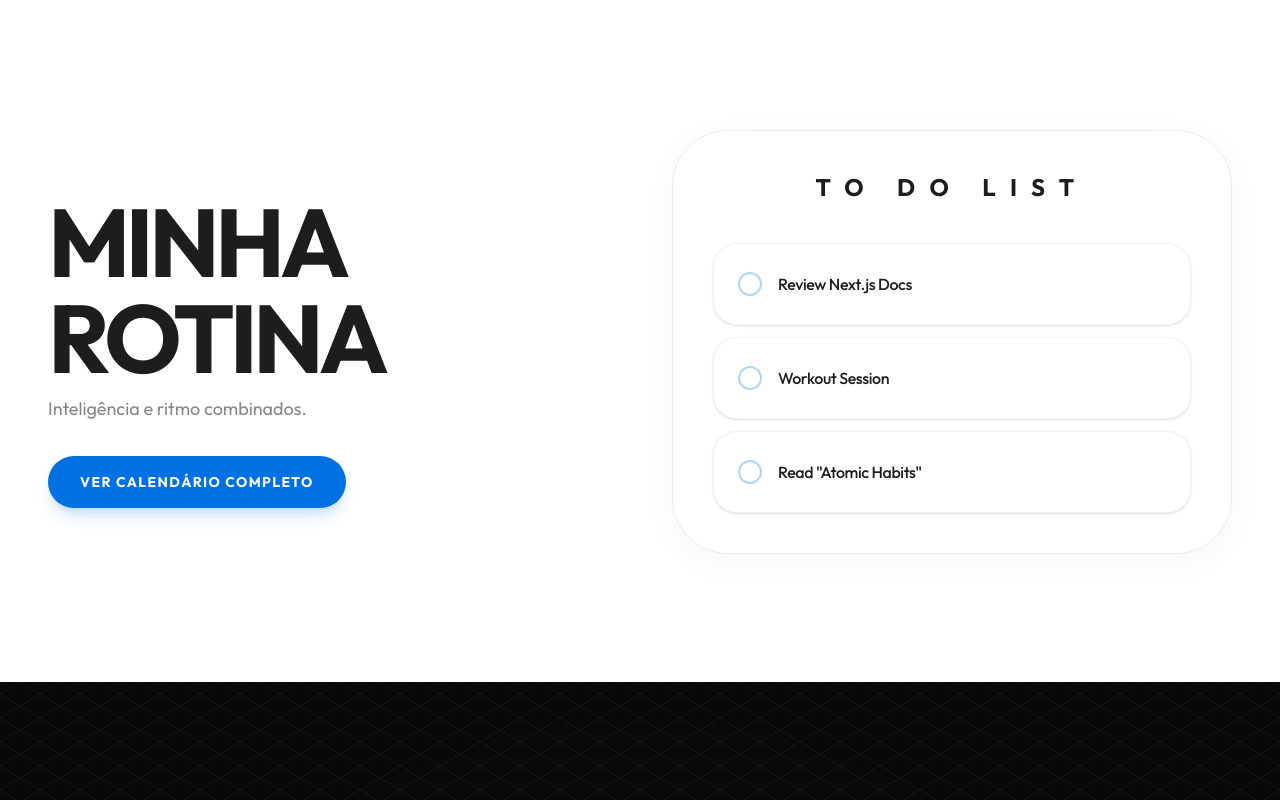
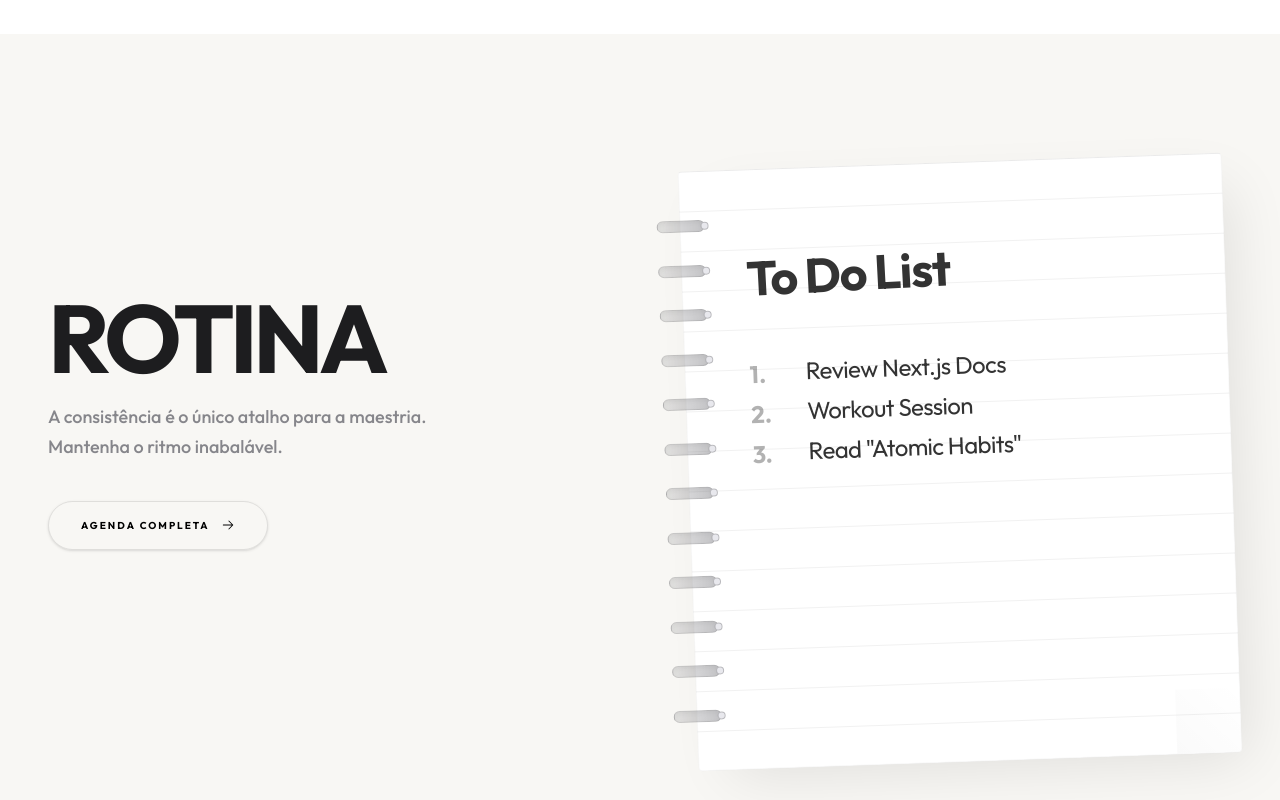
Before and after one commit to charlesmsobreira-cmd/InverseBrainrot, a Next.js app: page / in a window 1280 px wide. Shown: the part 2800-3600 px from the top of the page. Built offline with nearby package versions, Linux system fonts and the light colour scheme; no server answers; the database is empty.

Commit message:
design: implement skeuomorphic spiral notebook for to-do list

```diff
--- a/src/app/layout.tsx
+++ b/src/app/layout.tsx
@@ -1,11 +1,17 @@
 import type { Metadata } from "next";
-import { Outfit } from "next/font/google";
+import { Outfit, Kalam } from "next/font/google";
 import "./globals.css";
 
 const outfit = Outfit({
   subsets: ["latin"],
   variable: "--font-outfit",
   weight: ["300", "400", "500", "600", "700"],
+});
+
+const kalam = Kalam({
+  subsets: ["latin"],
+  variable: "--font-kalam",
+  weight: ["400", "700"],
 });
 
 export const metadata: Metadata = {
@@ -22,7 +28,7 @@ export default function RootLayout({
   children: React.ReactNode;
 }>) {
   return (
-    <html lang="en" className={`${outfit.variable}`}>
+    <html lang="en" className={`${outfit.variable} ${kalam.variable}`}>
       <body className="font-sans antialiased bg-white text-black">
         <div className="min-h-[100dvh] transition-all duration-300">
           {children}
--- a/src/components/SectionsLayout.tsx
+++ b/src/components/SectionsLayout.tsx
@@ -168,53 +168,100 @@ interface RoutineSectionProps {
   deleteTask: (id: string) => void;
 }
 
+// 1. Routine Section — Notebook Aesthetic
 function RoutineSection({ tasks, toggleTask, deleteTask }: RoutineSectionProps) {
   return (
-    <section id="rotina" className="w-full bg-transparent pt-8 pb-32 relative overflow-hidden">
-      <div className="max-w-[1400px] mx-auto px-6 md:px-12 grid grid-cols-1 md:grid-cols-2 gap-16 items-start">
+    <section id="rotina" className="w-full bg-[#f8f7f4] py-32 border-b border-black/[0.04] relative overflow-hidden">
+      <div className="max-w-[1400px] mx-auto px-6 md:px-12 grid grid-cols-1 md:grid-cols-2 gap-24 items-start">
+
+        {/* Left Col — Narrative */}
         <div className="z-10 sticky top-32">
-          <motion.h2 initial={{ opacity: 0, x: -50 }} whileInView={{ opacity: 1, x: 0 }} className="text-5xl md:text-8xl font-black uppercase tracking-tighter text-titanium-100 mb-2 font-space">Minha Rotina</motion.h2>
-          <motion.p initial={{ opacity: 0, y: 20 }} whileInView={{ opacity: 1, y: 0 }} className="text-lg text-titanium-400 max-w-md leading-relaxed opacity-60">Inteligência e ritmo combinados.</motion.p>
+          <motion.h2
+            initial={{ opacity: 0, x: -30 }}
+            whileInView={{ opacity: 1, x: 0 }}
+            className="text-6xl md:text-8xl font-black uppercase tracking-tighter text-titanium-100 mb-4"
+          >
+            Rotina
+          </motion.h2>
+          <motion.p
+            initial={{ opacity: 0, y: 20 }}
+            whileInView={{ opacity: 1, y: 0 }}
+            transition={{ delay: 0.2 }}
+            className="text-lg text-titanium-400 max-w-md leading-relaxed font-medium"
+          >
+            A consistência é o único atalho para a maestria. Mantenha o ritmo inabalável.
+          </motion.p>
           <Link href="/rotina">
-            <motion.button whileHover={{ scale: 1.05 }} whileTap={{ scale: 0.95 }} className="mt-8 px-8 py-4 bg-azure-500 text-white font-bold tracking-widest uppercase text-sm flex items-center justify-center hover:bg-azure-600 transition-colors rounded-full shadow-lg shadow-azure-500/20">
-              Ver Calendário Completo
+            <motion.button
+              whileHover={{ scale: 1.05 }}
+              whileTap={{ scale: 0.95 }}
+              className="mt-10 px-8 py-4 border border-black/10 text-black font-bold tracking-[0.2em] uppercase text-[10px] flex items-center gap-3 rounded-full hover:bg-black hover:text-white transition-all shadow-sm"
+            >
+              Agenda Completa
+              <ArrowRight size={14} />
             </motion.button>
           </Link>
         </div>
 
-        <div className="relative w-full h-auto md:mt-16">
-          <div className="p-10 glass-panel rounded-[3.5rem] relative z-10 w-full h-full border border-black/5 bg-white/50 backdrop-blur-2xl">
-            <div className="flex items-center justify-center mb-10 w-full">
-              <h3 className="text-2xl font-black text-titanium-100 uppercase tracking-[0.6em] text-center w-full">
-                To do List
+        {/* Right Col — The Notebook */}
+        <div className="relative w-full max-w-xl mx-auto">
+          {/* Notebook Paper */}
+          <motion.div
+            initial={{ opacity: 0, rotate: -1 }}
+            whileInView={{ opacity: 1, rotate: -2 }}
+            transition={{ duration: 1 }}
+            className="relative bg-white shadow-[20px_20px_60px_-15px_rgba(0,0,0,0.1)] rounded-sm min-h-[600px] p-12 md:p-16 border border-black/[0.03]"
+            style={{
+              backgroundImage: 'linear-gradient(transparent 39px, #f1f1f1 39px)',
+              backgroundSize: '100% 40px',
+              lineHeight: '40px'
+            }}
+          >
+            {/* Spiral Rings Visual */}
+            <div className="absolute -left-6 top-8 bottom-8 flex flex-col justify-between py-4">
+              {[...Array(12)].map((_, i) => (
+                <div key={i} className="flex items-center">
+                  <div className="w-12 h-3 bg-gradient-to-r from-titanium-400/20 to-titanium-400/50 rounded-full shadow-inner border border-black/10" />
+                  <div className="w-2 h-2 bg-titanium-600 rounded-full -ml-1 border border-black/20" />
+                </div>
+              ))}
+            </div>
+
+            {/* Notebook Content */}
+            <div className="relative z-10">
+              <div className="mb-14 pt-4">
+                <h3 className="font-kalam text-5xl text-black/80 font-bold -rotate-1 tracking-tight">
+                  To Do List
                 </h3>
               </div>
 
-            <div className="flex flex-col gap-3">
+              <div className="flex flex-col">
                 <AnimatePresence mode="popLayout">
-                {tasks.map(task => (
+                  {tasks.map((task, i) => (
                     <motion.div
                       layout
                       layoutId={`task-${task.id}`}
                       key={task.id}
-                    initial={{ opacity: 0, scale: 0.8 }}
-                    animate={{ opacity: 1, scale: 1 }}
-                    exit={{ opacity: 0, scale: 0.8, x: -20 }}
-                    transition={{ type: 'spring', damping: 25, stiffness: 200 }}
-                    className={`flex items-center justify-between p-6 rounded-[1.5rem] border transition-all cursor-pointer group/item ${task.done ? 'bg-titanium-700/50 border-transparent text-titanium-400 line-through' : 'bg-white border-black/5 hover:border-azure-500/20 text-titanium-100 shadow-sm hover:shadow-md'}`}
+                      initial={{ opacity: 0, x: -10 }}
+                      animate={{ opacity: 1, x: 0 }}
+                      exit={{ opacity: 0, scale: 0.9 }}
+                      className={`flex items-center justify-between group h-10 cursor-pointer ${task.done ? 'opacity-40' : 'opacity-100'}`}
                       onClick={() => toggleTask(task.id)}
                     >
-                    <div className="flex items-center gap-4">
-                      <div className={`w-6 h-6 rounded-full border-2 flex items-center justify-center transition-all flex-shrink-0 ${task.done ? 'bg-azure-500 border-azure-500' : 'border-azure-500/30'}`}>
-                        {task.done && <CheckCircle size={16} weight="fill" className="text-white" />}
+                      <div className="flex items-center gap-6 w-full">
+                        <span className="font-kalam text-2xl text-black/30 font-bold min-w-[2rem]">{i + 1}.</span>
+                        <div className="relative flex items-center w-full">
+                          <span className={`font-kalam text-2xl text-black/80 tracking-tight transition-all pb-1 ${task.done ? 'line-through decoration-2 decoration-red-500/50' : ''}`}>
+                            {task.text}
+                          </span>
                         </div>
-                      <span className="text-base font-medium tracking-tight">{task.text}</span>
                       </div>
+
                       <button
                         onClick={(e) => { e.stopPropagation(); deleteTask(task.id); }}
-                      className="opacity-0 group-hover/item:opacity-100 flex-shrink-0 w-8 h-8 rounded-lg flex items-center justify-center text-titanium-400 hover:text-red-500 hover:bg-red-500/5 transition-all"
+                        className="opacity-0 group-hover:opacity-40 w-8 h-8 rounded-full flex items-center justify-center text-red-500 hover:bg-red-500/5 transition-all"
                       >
-                      <Trash size={16} />
+                        <Trash size={14} />
                       </button>
                     </motion.div>
                   ))}
@@ -222,16 +269,19 @@ function RoutineSection({ tasks, toggleTask, deleteTask }: RoutineSectionProps)
               </div>
 
               {tasks.length === 0 && (
-              <motion.div
-                initial={{ opacity: 0 }}
-                animate={{ opacity: 1 }}
-                className="py-20 flex flex-col items-center justify-center gap-4 text-titanium-400 opacity-30"
-              >
-                <ArrowRight size={40} className="rotate-90" />
-                <span className="text-xs font-black uppercase tracking-widest text-center">Nenhum protocolo ativo.<br />Inicie sua rotina.</span>
-              </motion.div>
+                <div className="py-20 text-center">
+                  <p className="font-kalam text-xl text-black/20 italic">Nada planejado para agora...</p>
+                </div>
               )}
             </div>
+
+            {/* Bottom corner "page shadow" */}
+            <div className="absolute bottom-0 right-0 w-16 h-16 bg-gradient-to-tr from-black/[0.02] to-transparent pointer-events-none" />
+          </motion.div>
+
+          {/* Subtle "Paper under the page" layer for depth */}
+          <div className="absolute inset-0 bg-white shadow-sm rounded-sm translate-x-1 translate-y-1 -z-10 border border-black/5" />
+          <div className="absolute inset-0 bg-white shadow-sm rounded-sm translate-x-2 translate-y-2 -z-20 border border-black/5" />
         </div>
       </div>
     </section>
```
Lines whose indentation alone changed are shown as unchanged.
